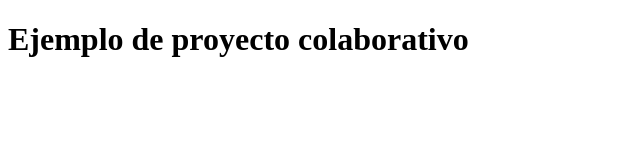
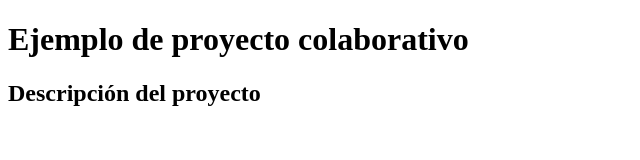
Before and after one commit to ASCiiLex/proyecto1, a plain HTML site: page index.html in a window 1280 px wide. Shown: the whole page, without its empty margins (0-640 px from the left). Drawn offline with Linux system fonts and the light colour scheme.

Commit message:
Añado un h2

```diff
--- a/index.html
+++ b/index.html
@@ -8,6 +8,7 @@
 <body>
     <Header>
         <h1>Ejemplo de proyecto colaborativo</h1>
+        <h2>Descripción del proyecto</h2>
     </Header>
 </body>
 </html>
```
